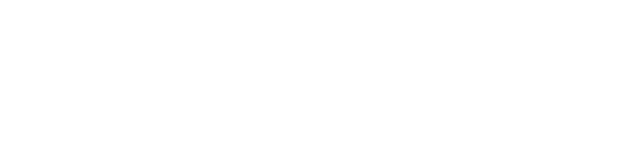
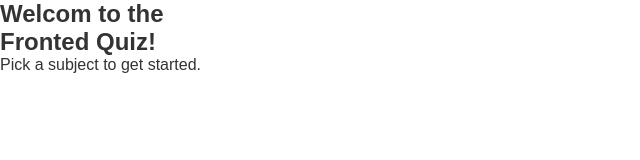
Before and after one commit to Israel2709/quizz-app, a plain HTML site: page index.html in a window 1280 px wide. Shown: the whole page, without its empty margins (0-640 px from the left). Drawn offline with Linux system fonts and the light colour scheme.

Commit message:
feat : Add title structure

```diff
--- a/index.html
+++ b/index.html
@@ -6,5 +6,11 @@
     <title>Document</title>
     <link rel="stylesheet" href="css/styles.css" />
   </head>
-  <body></body>
+  <body>
+    <section class="main-content__title">
+      <h2 class="main-content__title main-content__title--light">Welcom to the</h2>
+      <h2 class="main-content__title main-content__title--bold">Fronted Quiz!</h2>
+      <p>Pick a subject to get started.</p>
+    </section>
+  </body>
 </html>
```
